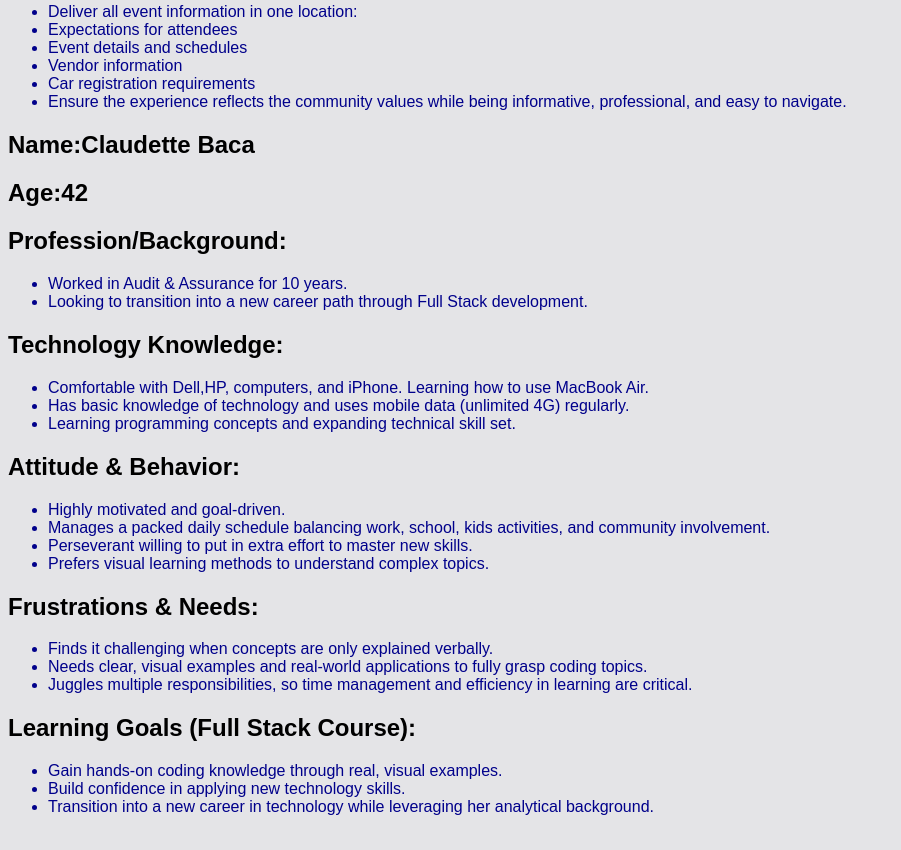
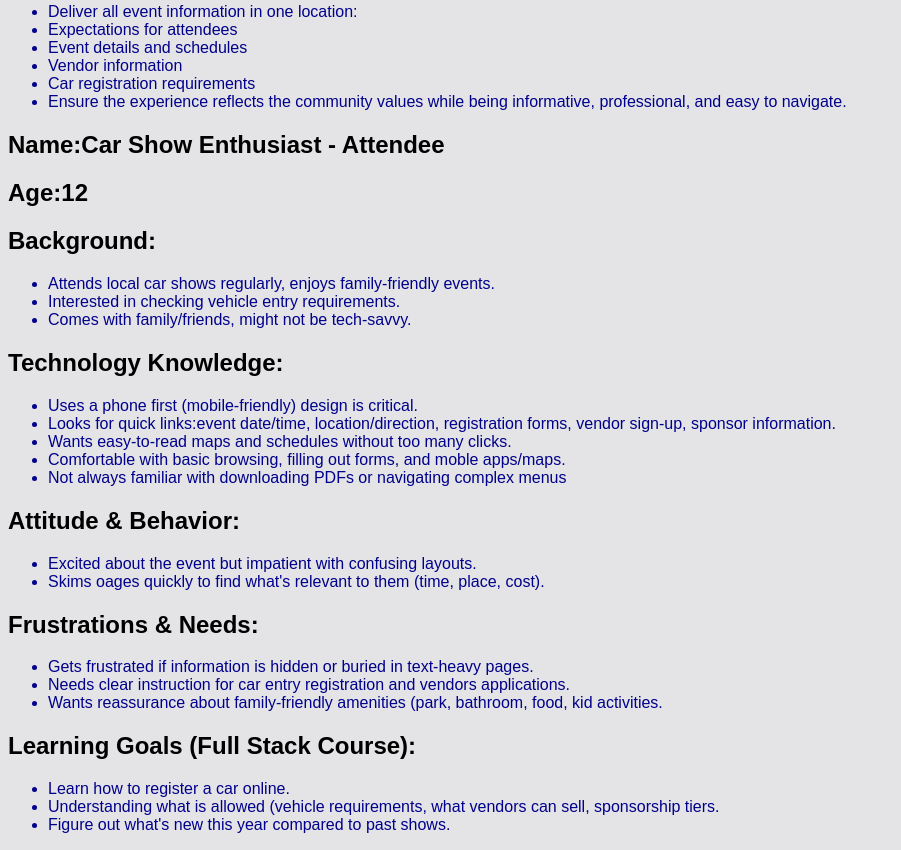
Before and after one commit to GNX-Rose/my-pwp-claudette, a plain HTML site: page documentation/milestone-1.html in a window 1280 px wide. Shown: the part 314-1164 px from the top of the page, without its empty margins (0-901 px from the left). Drawn offline with Linux system fonts and the light colour scheme.

Commit message:
corrected Persona from me to the show

```diff
--- a/documentation/milestone-1.html
+++ b/documentation/milestone-1.html
@@ -50,37 +50,39 @@
     <li>Ensure the experience reflects the community values while being informative, professional, and easy to navigate.</li>
 </ul>
 
-<h2><strong>Name:</strong>Claudette Baca</h2>
-<h2><strong>Age:</strong>42</h2>
-<h2><strong>Profession/Background:</strong></h2>
+<h2><strong>Name:</strong>Car Show Enthusiast - Attendee</h2>
+<h2><strong>Age:</strong>12</h2>
+<h2><strong>Background:</strong></h2>
 <ul>
-    <li>Worked in Audit & Assurance for 10 years.</li>
-    <li>Looking to transition into a new career path through Full Stack development.</li>
+    <li>Attends local car shows regularly, enjoys family-friendly events.</li>
+    <li>Interested in checking vehicle entry requirements.</li>
+    <li>Comes with family/friends, might not be tech-savvy.</li>
 </ul>
 <h2><strong>Technology Knowledge:</strong></h2>
 <ul>
-    <li>Comfortable with Dell,HP, computers, and iPhone. Learning how to use MacBook Air.</li>
-    <li>Has basic knowledge of technology and uses mobile data (unlimited 4G) regularly.</li>
-    <li>Learning programming concepts and expanding technical skill set.</li>
+    <li>Uses a phone first (mobile-friendly) design is critical.</li>
+    <li>Looks for quick links:event date/time, location/direction, registration forms, vendor sign-up,
+        sponsor information.</li>
+    <li>Wants easy-to-read maps and schedules without too many clicks.</li>
+    <li>Comfortable with basic browsing, filling out forms, and moble apps/maps.</li>
+    <li>Not always familiar with downloading PDFs or navigating complex menus</li>
 </ul>
 <h2><strong>Attitude & Behavior:</strong></h2>
 <ul>
-    <li>Highly motivated and goal-driven.</li>
-    <li>Manages a packed daily schedule balancing work, school, kids activities, and community involvement.</li>
-    <li>Perseverant willing to put in extra effort to master new skills.</li>
-    <li>Prefers visual learning methods to understand complex topics.</li>
+    <li>Excited about the event but impatient with confusing layouts.</li>
+    <li>Skims oages quickly to find what's relevant to them (time, place, cost).</li>
 </ul>
 <h2><strong>Frustrations & Needs:</strong></h2>
 <ul>
-    <li>Finds it challenging when concepts are only explained verbally.</li>
-    <li>Needs clear, visual examples and real-world applications to fully grasp coding topics.</li>
-    <li>Juggles multiple responsibilities, so time management and efficiency in learning are critical.</li>
+    <li>Gets frustrated if information is hidden or buried in text-heavy pages.</li>
+    <li>Needs clear instruction for car entry registration and vendors applications.</li>
+    <li>Wants reassurance about family-friendly amenities (park, bathroom, food, kid activities.</li>
 </ul>
 <h2><strong>Learning Goals (Full Stack Course):</strong></h2>
 <ul>
-    <li>Gain hands-on coding knowledge through real, visual examples.</li>
-    <li>Build confidence in applying new technology skills.</li>
-    <li>Transition into a new career in technology while leveraging her analytical background.</li>
+    <li>Learn how to register a car online.</li>
+    <li>Understanding what is allowed (vehicle requirements, what vendors can sell, sponsorship tiers.</li>
+    <li>Figure out what's new this year compared to past shows.</li>
 </ul>
 </body>
 </html>
```
